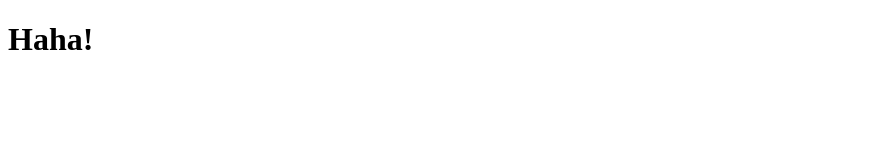
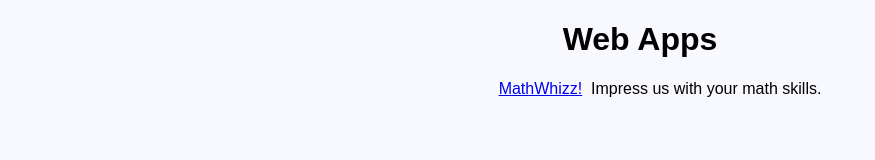
Before and after one commit to 64bitFrog/64bitFrog, a plain HTML site: page index.html in a window 1280 px wide. Shown: the whole page, without its empty margins (0-875 px from the left). Drawn offline with Linux system fonts and the light colour scheme.

Commit message:
Update index.html

```diff
--- a/index.html
+++ b/index.html
@@ -1,9 +1,21 @@
 <!DOCTYPE html>
 <html lang="en">
 <head>
-	<meta charset="utf-8">
+    <meta charset="utf-8">
+    <style>
+    	body{ font-family: sans-serif;
+              text-align: center;
+	          background-color: GhostWhite;}
+        ul { list-style: none; }
+    </style>
 </head>
 <body>
-	<h1>Haha!</h1>
+    <h1>Web Apps</h1>
+    <ul>
+        <li><p>
+			<a href="https://64bitfrog.github.io/mathwhizz/mathwhizz.html">MathWhizz!</a>
+			&nbsp;Impress us with your math skills.</p>
+        </li>
+    </ul>
 </body>
 </html>
```
